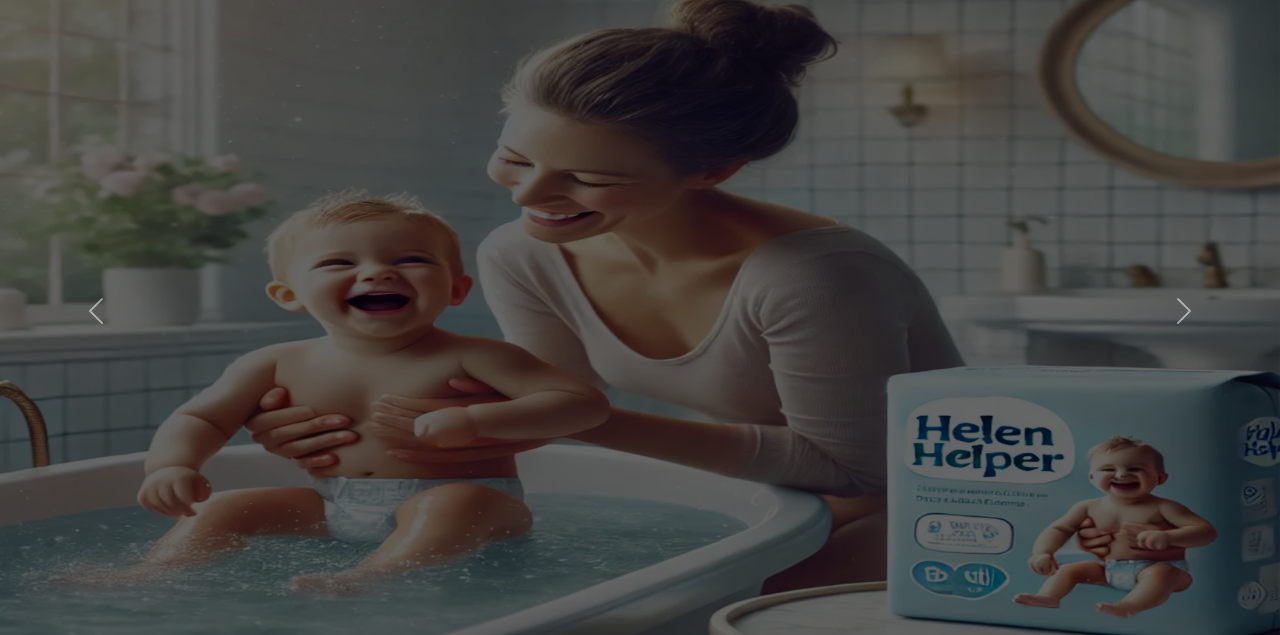
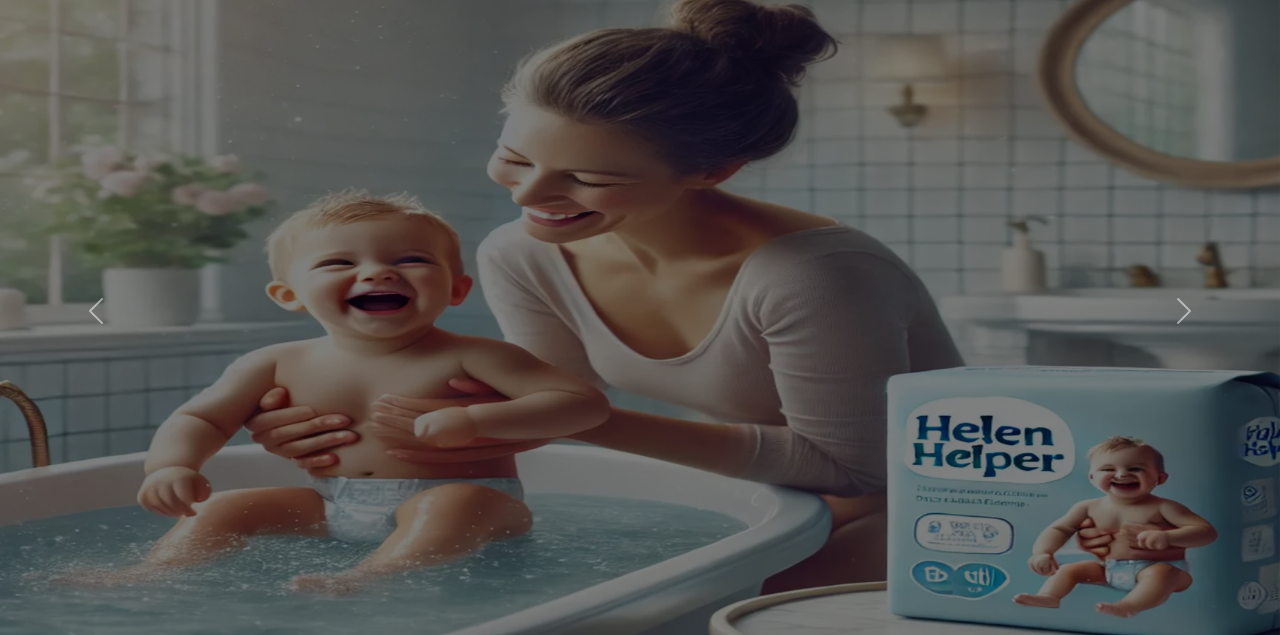
Before and after one commit to SurajMahato74/neom, a plain HTML site: page index.html in a window 1280 px wide. Shown: the part 89-724 px from the top of the page. Drawn offline with nearby package versions, Linux system fonts and the light colour scheme.

Commit message:
Update index.html

```diff
--- a/index.html
+++ b/index.html
@@ -507,8 +507,8 @@
     }
 
     .overlay {
-      background-color: #000;
-      opacity: 0.6;
+        background: rgba(0, 0, 0, 0.5); /* Semi-transparent black overlay */
+
       position: absolute;
       width: 100%;
       height: 100%; /* Match the image height */
```
